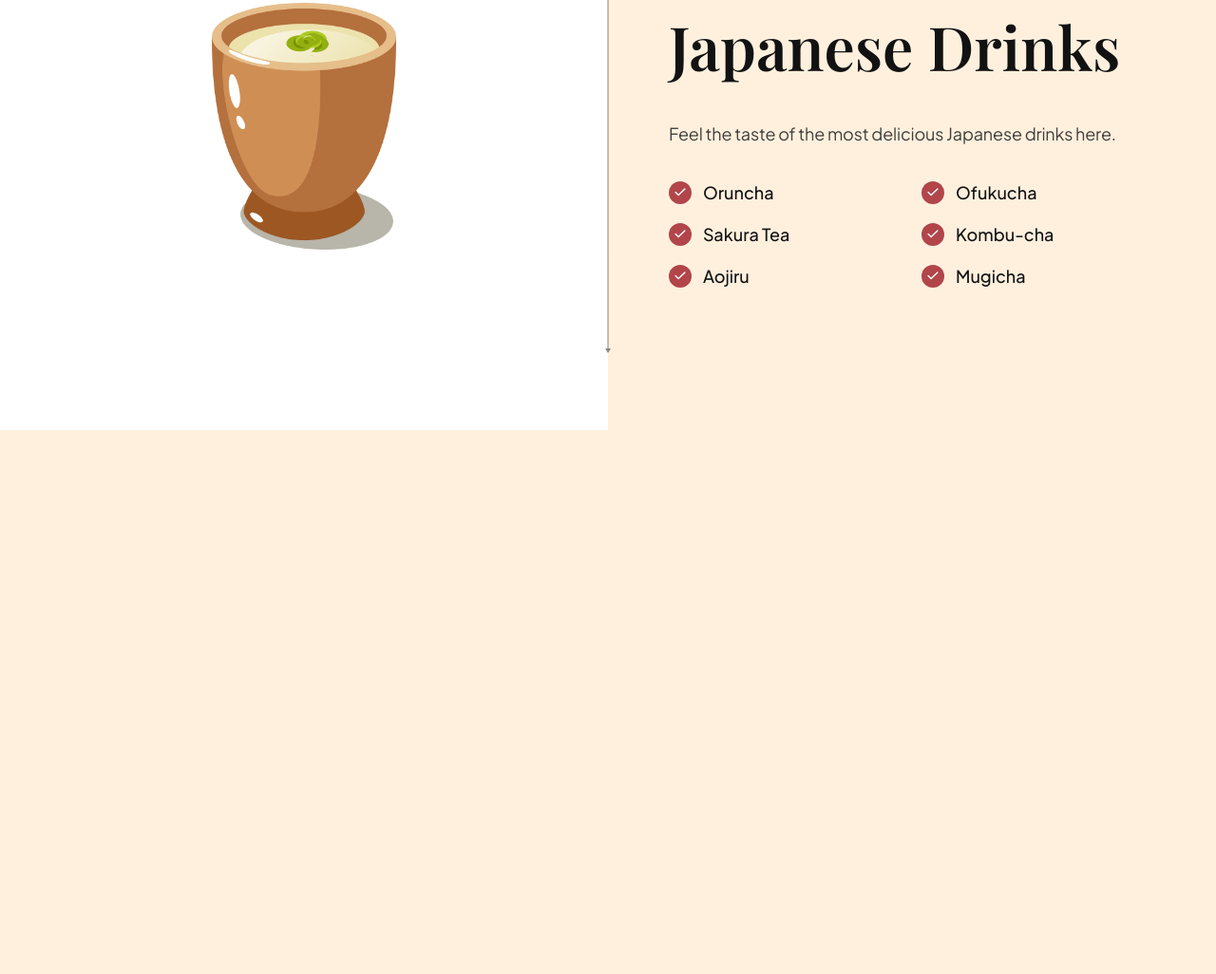
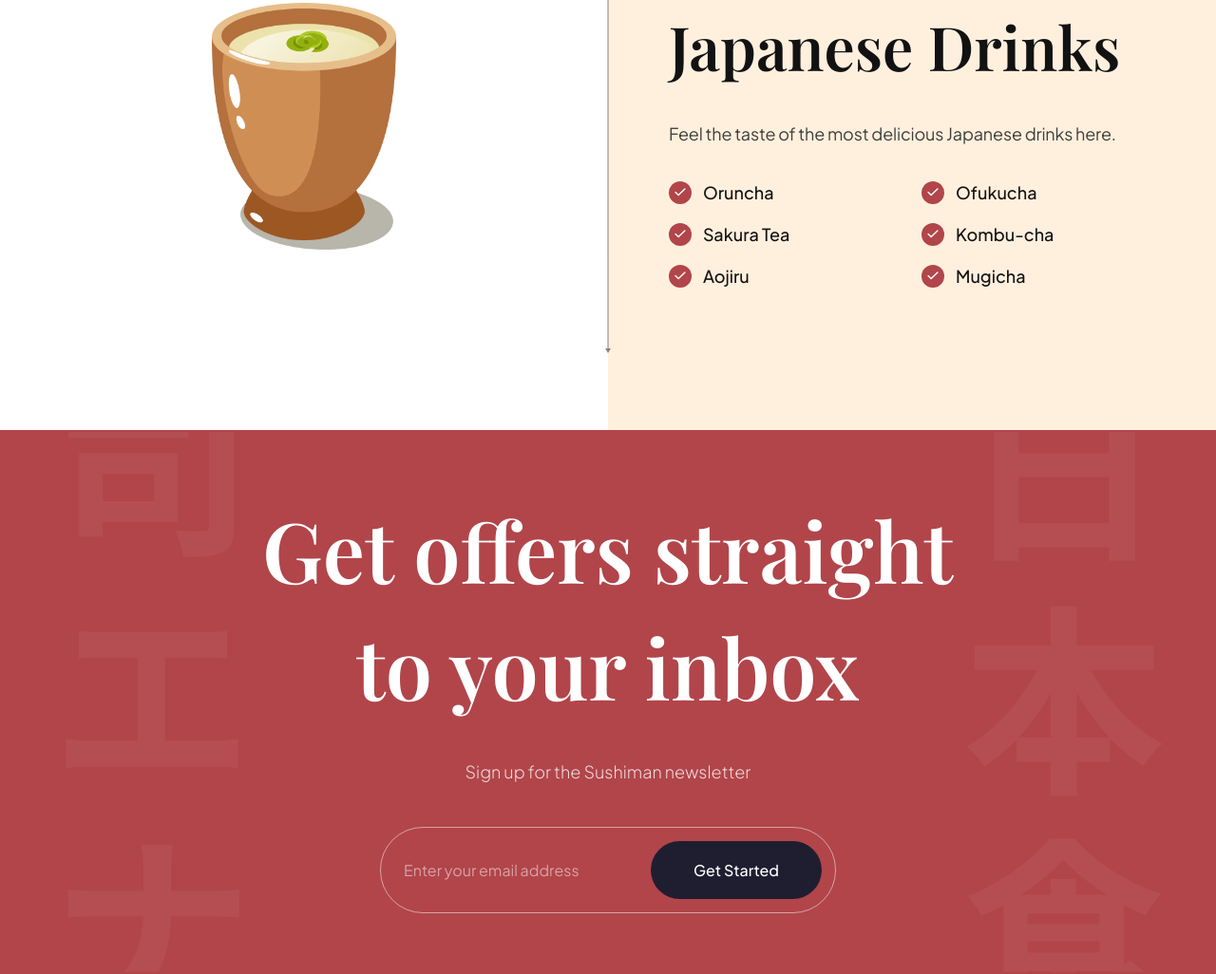
Before and after one commit to Arvind-Sabarinathan/Sushiman, a website built with Vite: page index.html in a window 1280 px wide. Shown: the part 3245-4271 px from the top of the page at 95% size. Before the commit the page ends 3698 px from the top, so only its background shows below. Built offline with nearby package versions, Linux system fonts and the light colour scheme.

Commit message:
Complete subscription section

```diff
--- /dev/null
+++ b/css/sections/subscribe.css
@@ -0,0 +1,70 @@
+.subscription{
+    padding: 64px;
+    background-color: var(--primary-color);
+    background-image: url('../../assets/subscribe_bg.png');
+    background-position: center;
+    background-repeat: no-repeat;
+    background-size: contain;
+    flex-direction:column;
+    overflow: hidden;
+}
+
+.subscription h2{
+    font-size: 88px;
+    font-family: var(--playfair-display);
+    font-weight: 600;
+    line-height: 123px;
+    color: #fff;
+    text-align: center;
+}
+
+.subscription p{
+    font-size: 18px;
+    font-family: var(--plus-jakarta-sans);
+    font-weight: 300;
+    line-height: 36px;
+    margin-top: 32px;
+    color: rgba(255, 255, 255, 0.8);
+}
+
+.subscription__form{
+    min-width: 480px;
+    margin-top: 40px;
+    padding: 14px 14px 14px 24px;
+    display: flex;
+    gap:10px;
+    border: 1px solid rgba(255, 255, 255, 0.5);
+    border-radius: 45px;
+}
+
+.subscription__form input{
+    flex: 1;
+    font-size: 16px;
+    font-weight: 400px;
+    font-family: var(--plus-jakarta-sans);
+    color: #fff;
+    opacity: 0.5;
+    background: transparent;
+    border: none;
+    outline: none;
+}
+
+.subscription__form input::placeholder{
+    color: #fff;
+    opacity: 0.5px;
+}
+
+.subscription__form button{
+    padding: 20px;
+    min-width: 180px;
+    font-size: 16px;
+    font-weight: 500;
+    font-family: var(--plus-jakarta-sans);
+    border-radius: 45px;
+    border: none;
+    outline: none;
+    background-color: var(--black-400);
+    color: #fff;
+    text-align: center;
+    cursor: pointer;
+}
--- a/css/style.css
+++ b/css/style.css
@@ -7,8 +7,8 @@
 @import url("sections/about.css");
 @import url("sections/popular.css");
 @import url("sections/trending.css");
-/* @import url("sections/subscribe.css");
-@import url("sections/footer.css"); */
+@import url("sections/subscribe.css");
+/* @import url("sections/footer.css"); */
 
 /* CSS variables for reusablity across all files (including above imported) */
 :root {
@@ -290,7 +290,7 @@ a {
     flex-direction: column;
   }
 
-  .trending-drink {
+  .trending-drinks {
     flex-direction: column-reverse;
   }
 
--- a/index.html
+++ b/index.html
@@ -326,6 +326,18 @@
     </section>
   </section>
 
+  <section class="subscription flex-center" id="services">
+    <h2 data-aos="flip-down">
+      Get offers straight <br> to your inbox
+    </h2>
+    <p data-aos="fade-up">
+      Sign up for the Sushiman newsletter
+    </p>
+    <div class="subscription__form" data-aos="fade-up">
+      <input type="text" placeholder="Enter your email address">
+      <button>Get Started</button>
+    </div>
+  </section>
   <script src="js/script.js" type="module"></script>
 </body>
 
```
